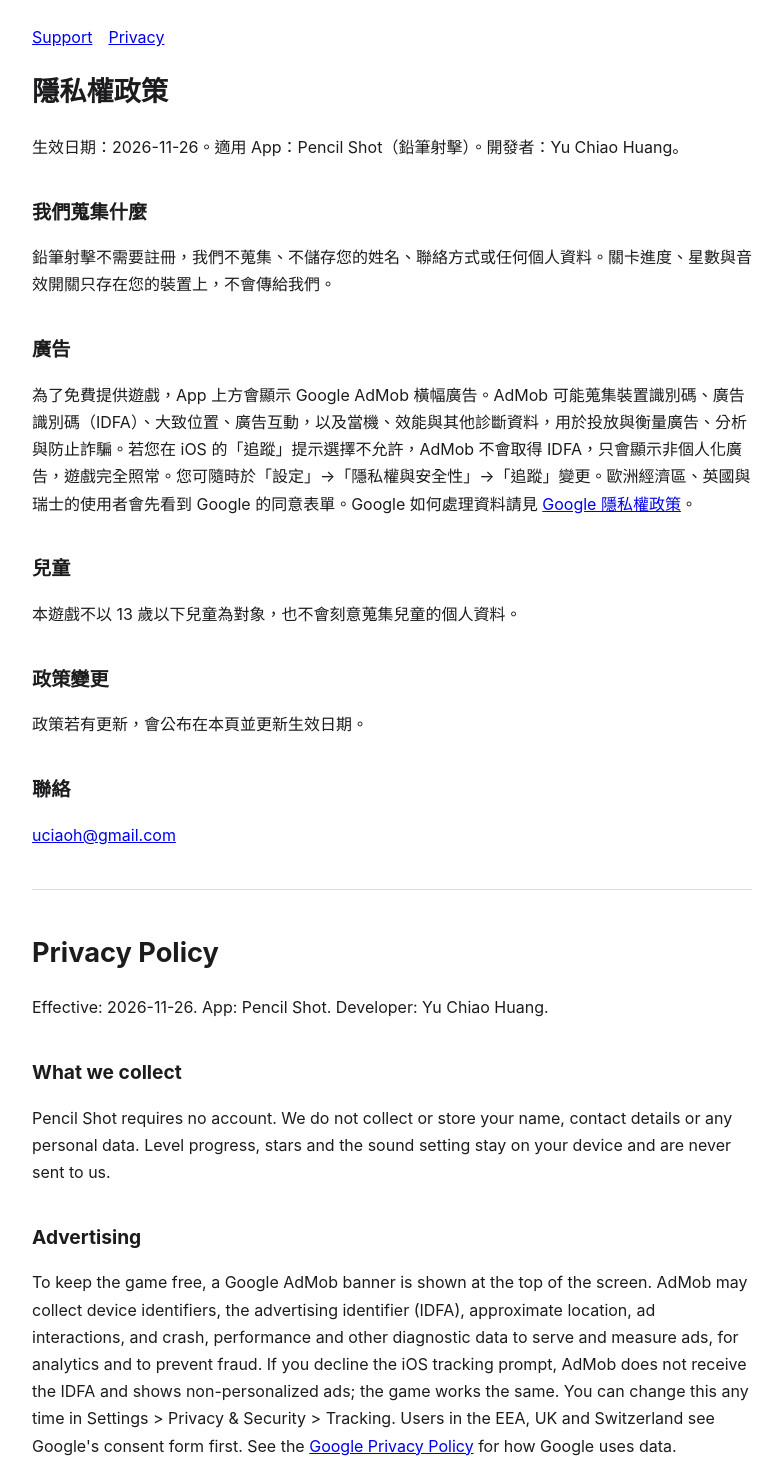
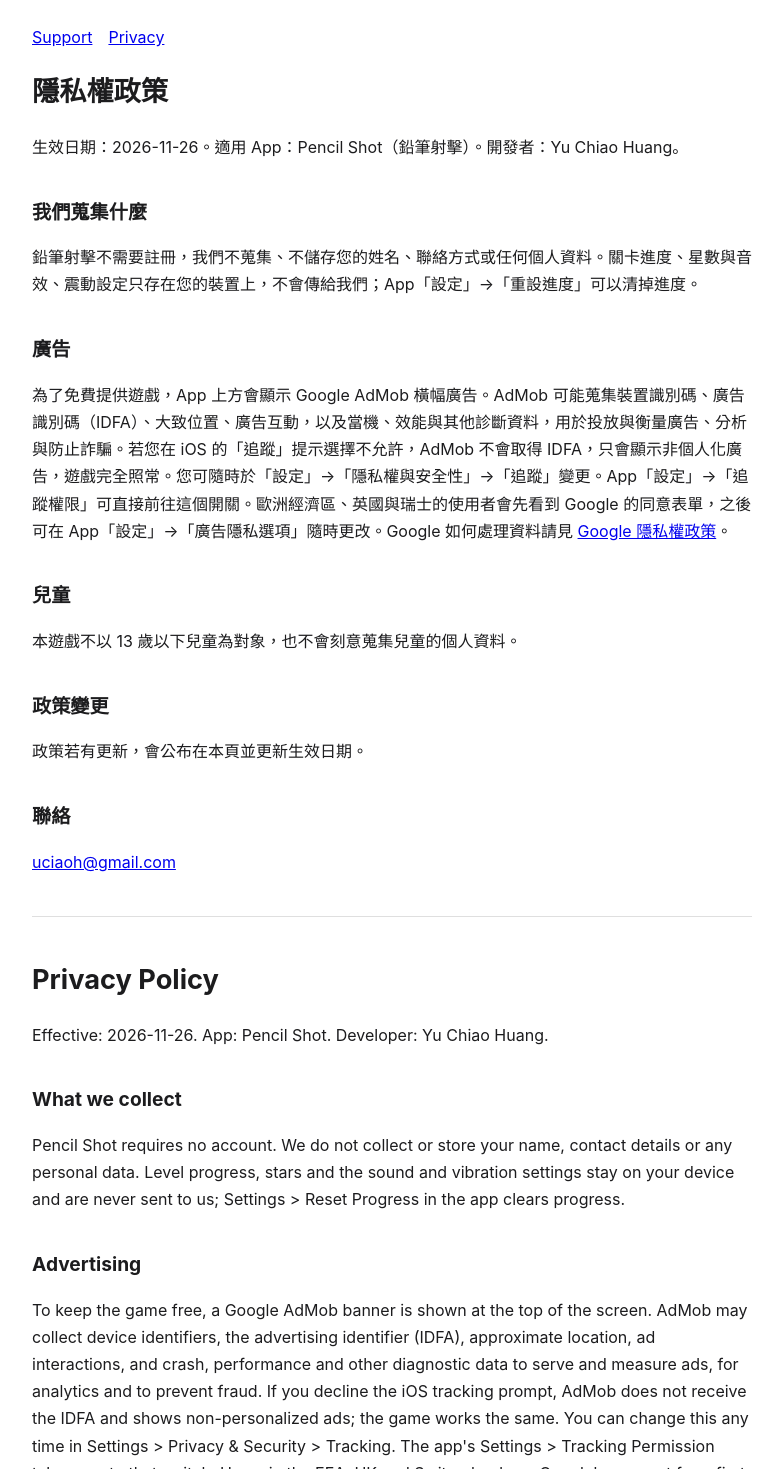
Before and after one commit to uciaoh-arch/uciaoh-arch.github.io, a plain HTML site: page pencilshot/privacy/index.html in a window 1280 px wide. Shown: the top 1469 px of the page, without its empty margins (248-1031 px from the left). Drawn offline with Linux system fonts and the light colour scheme.

Commit message:
pencilshot privacy: 500 levels, settings

```diff
--- a/pencilshot/privacy/index.html
+++ b/pencilshot/privacy/index.html
@@ -5,9 +5,9 @@ nav a{margin-right:1em}</style></head><body><nav><a href="../support/">Support</
 <h1>隱私權政策</h1>
 <p>生效日期：2026-11-26。適用 App：Pencil Shot（鉛筆射擊）。開發者：Yu Chiao Huang。</p>
 <h2>我們蒐集什麼</h2>
-<p>鉛筆射擊不需要註冊，我們不蒐集、不儲存您的姓名、聯絡方式或任何個人資料。關卡進度、星數與音效開關只存在您的裝置上，不會傳給我們。</p>
+<p>鉛筆射擊不需要註冊，我們不蒐集、不儲存您的姓名、聯絡方式或任何個人資料。關卡進度、星數與音效、震動設定只存在您的裝置上，不會傳給我們；App「設定」→「重設進度」可以清掉進度。</p>
 <h2>廣告</h2>
-<p>為了免費提供遊戲，App 上方會顯示 Google AdMob 橫幅廣告。AdMob 可能蒐集裝置識別碼、廣告識別碼（IDFA）、大致位置、廣告互動，以及當機、效能與其他診斷資料，用於投放與衡量廣告、分析與防止詐騙。若您在 iOS 的「追蹤」提示選擇不允許，AdMob 不會取得 IDFA，只會顯示非個人化廣告，遊戲完全照常。您可隨時於「設定」→「隱私權與安全性」→「追蹤」變更。歐洲經濟區、英國與瑞士的使用者會先看到 Google 的同意表單。Google 如何處理資料請見 <a href="https://policies.google.com/technologies/partner-sites">Google 隱私權政策</a>。</p>
+<p>為了免費提供遊戲，App 上方會顯示 Google AdMob 橫幅廣告。AdMob 可能蒐集裝置識別碼、廣告識別碼（IDFA）、大致位置、廣告互動，以及當機、效能與其他診斷資料，用於投放與衡量廣告、分析與防止詐騙。若您在 iOS 的「追蹤」提示選擇不允許，AdMob 不會取得 IDFA，只會顯示非個人化廣告，遊戲完全照常。您可隨時於「設定」→「隱私權與安全性」→「追蹤」變更。App「設定」→「追蹤權限」可直接前往這個開關。歐洲經濟區、英國與瑞士的使用者會先看到 Google 的同意表單，之後可在 App「設定」→「廣告隱私選項」隨時更改。Google 如何處理資料請見 <a href="https://policies.google.com/technologies/partner-sites">Google 隱私權政策</a>。</p>
 <h2>兒童</h2>
 <p>本遊戲不以 13 歲以下兒童為對象，也不會刻意蒐集兒童的個人資料。</p>
 <h2>政策變更</h2>
@@ -16,9 +16,9 @@ nav a{margin-right:1em}</style></head><body><nav><a href="../support/">Support</
 <p><a href="mailto:uciaoh@gmail.com">uciaoh@gmail.com</a></p><hr><div lang="en"><h1>Privacy Policy</h1>
 <p>Effective: 2026-11-26. App: Pencil Shot. Developer: Yu Chiao Huang.</p>
 <h2>What we collect</h2>
-<p>Pencil Shot requires no account. We do not collect or store your name, contact details or any personal data. Level progress, stars and the sound setting stay on your device and are never sent to us.</p>
+<p>Pencil Shot requires no account. We do not collect or store your name, contact details or any personal data. Level progress, stars and the sound and vibration settings stay on your device and are never sent to us; Settings &gt; Reset Progress in the app clears progress.</p>
 <h2>Advertising</h2>
-<p>To keep the game free, a Google AdMob banner is shown at the top of the screen. AdMob may collect device identifiers, the advertising identifier (IDFA), approximate location, ad interactions, and crash, performance and other diagnostic data to serve and measure ads, for analytics and to prevent fraud. If you decline the iOS tracking prompt, AdMob does not receive the IDFA and shows non-personalized ads; the game works the same. You can change this any time in Settings &gt; Privacy &amp; Security &gt; Tracking. Users in the EEA, UK and Switzerland see Google's consent form first. See the <a href="https://policies.google.com/technologies/partner-sites">Google Privacy Policy</a> for how Google uses data.</p>
+<p>To keep the game free, a Google AdMob banner is shown at the top of the screen. AdMob may collect device identifiers, the advertising identifier (IDFA), approximate location, ad interactions, and crash, performance and other diagnostic data to serve and measure ads, for analytics and to prevent fraud. If you decline the iOS tracking prompt, AdMob does not receive the IDFA and shows non-personalized ads; the game works the same. You can change this any time in Settings &gt; Privacy &amp; Security &gt; Tracking. The app's Settings &gt; Tracking Permission takes you to that switch. Users in the EEA, UK and Switzerland see Google's consent form first and can change their choice any time in the app's Settings &gt; Ad Privacy Choices. See the <a href="https://policies.google.com/technologies/partner-sites">Google Privacy Policy</a> for how Google uses data.</p>
 <h2>Children</h2>
 <p>The game is not directed at children under 13 and does not knowingly collect personal data from children.</p>
 <h2>Changes</h2>
```
